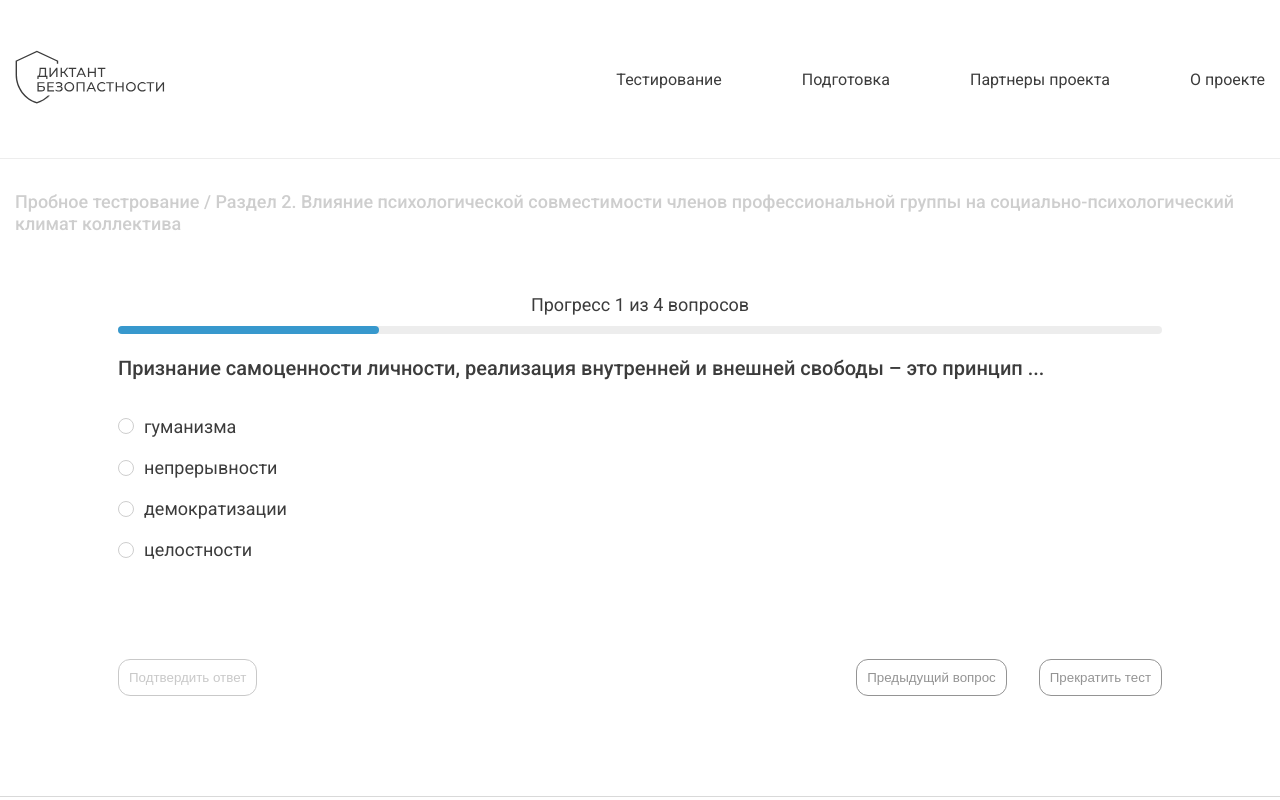
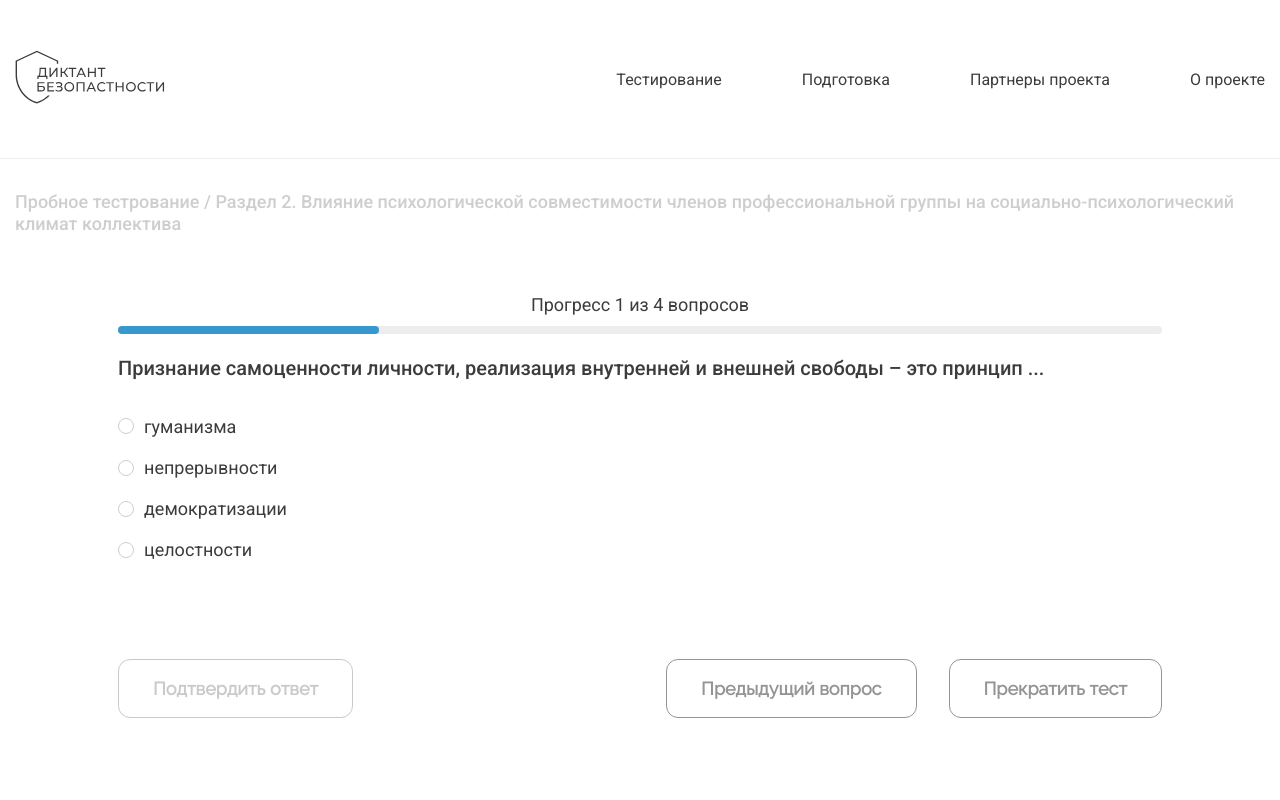
Before and after one commit to mishagukasyan/safety_dictate, a React app: page /testSectionPage1 in a window 1280 px wide. Shown: the top 800 px of the page. Built offline with nearby package versions, Linux system fonts and the light colour scheme.

Commit message:
add training button and styles

```diff
--- a/src/layout/training/trainingTestSection/TestSectionPage1.tsx
+++ b/src/layout/training/trainingTestSection/TestSectionPage1.tsx
@@ -244,7 +244,11 @@ const NavigationButtons = styled.div`
 
   button {
     margin-top: 80px;
-    padding: 10px;
+    padding: 18px 34px;
+    font-family: Raleway;
+    font-size: 18px;
+    font-weight: 600;
+    line-height: 120%;
     background-color: white;
     color: #949494;
     border: 1px solid #949494;
```
